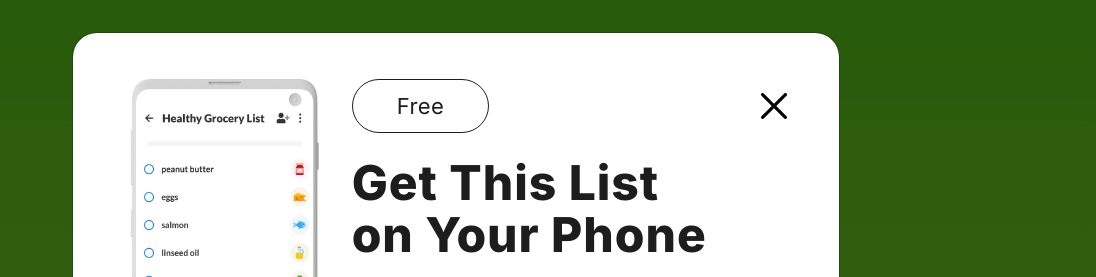
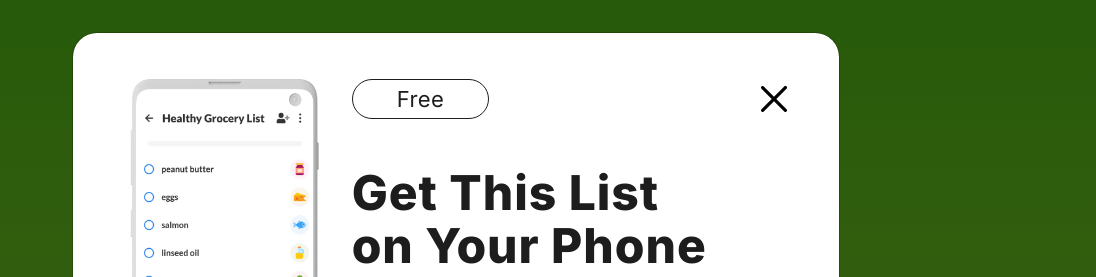
Before and after one commit to PrzemekMiros/listonic-landing, a plain HTML site: page index.html in a window 1280 px wide. Both pictures are taken after a click on the button "Get Template Free". Shown: the top 277 px of the page, 184-1280 px from the left. Drawn offline with Linux system fonts and the light colour scheme; files whose address does not match are found by name.

Commit message:
Add files via upload

```diff
--- a/assets/css/custom.css
+++ b/assets/css/custom.css
@@ -877,7 +877,7 @@ padding-top: 0px;
 }
 @media(min-width:768px) {
   .call-action2 .inner-content {
-    padding: 50px;
+    padding: 25px;
   }
 }
 
@@ -1034,7 +1034,7 @@ justify-content: center;
 }
 
 .btn-popup-txt {
-  padding: .4em 2em;
+  padding: .1em 2em;
   font-family: "Inter";
 font-size: 16px;
 font-style: normal;
@@ -1044,9 +1044,11 @@ letter-spacing: 0.02em;
 border: 1px solid #1D1D1D;
 border-radius: 37px;
 }
-
+.modal-content {
+  min-height: 100vh;
+}
 .modal-content h2 {
-  margin-top: 24px;
+  margin-top: 48px;
   margin-bottom: 28px;
   font-family: "Inter";
   font-size: 32px;
@@ -1126,7 +1128,7 @@ border-radius: 37px;
 
 @media(max-width:768px) {
   .modal-body {
-    padding: 13%;
+    padding: 10%;
   }
   .mob-none {
     display: none;
```
